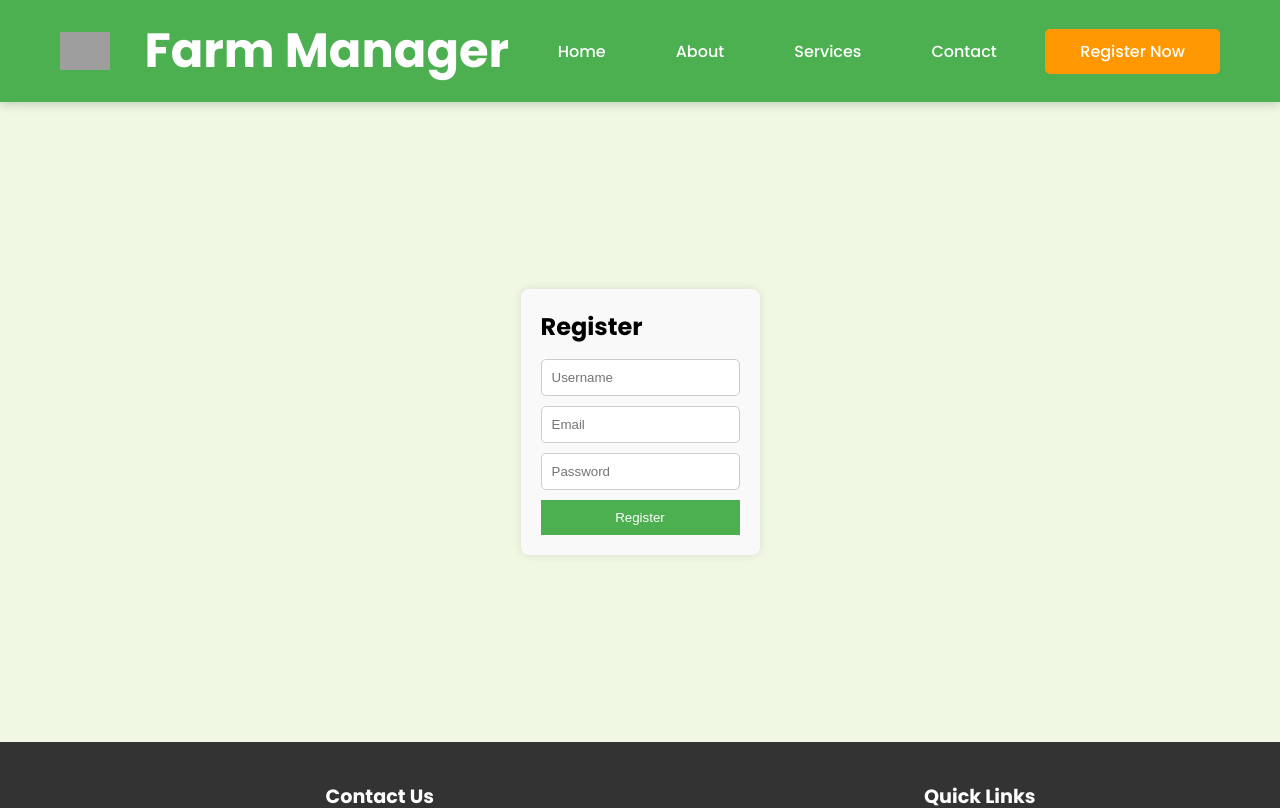
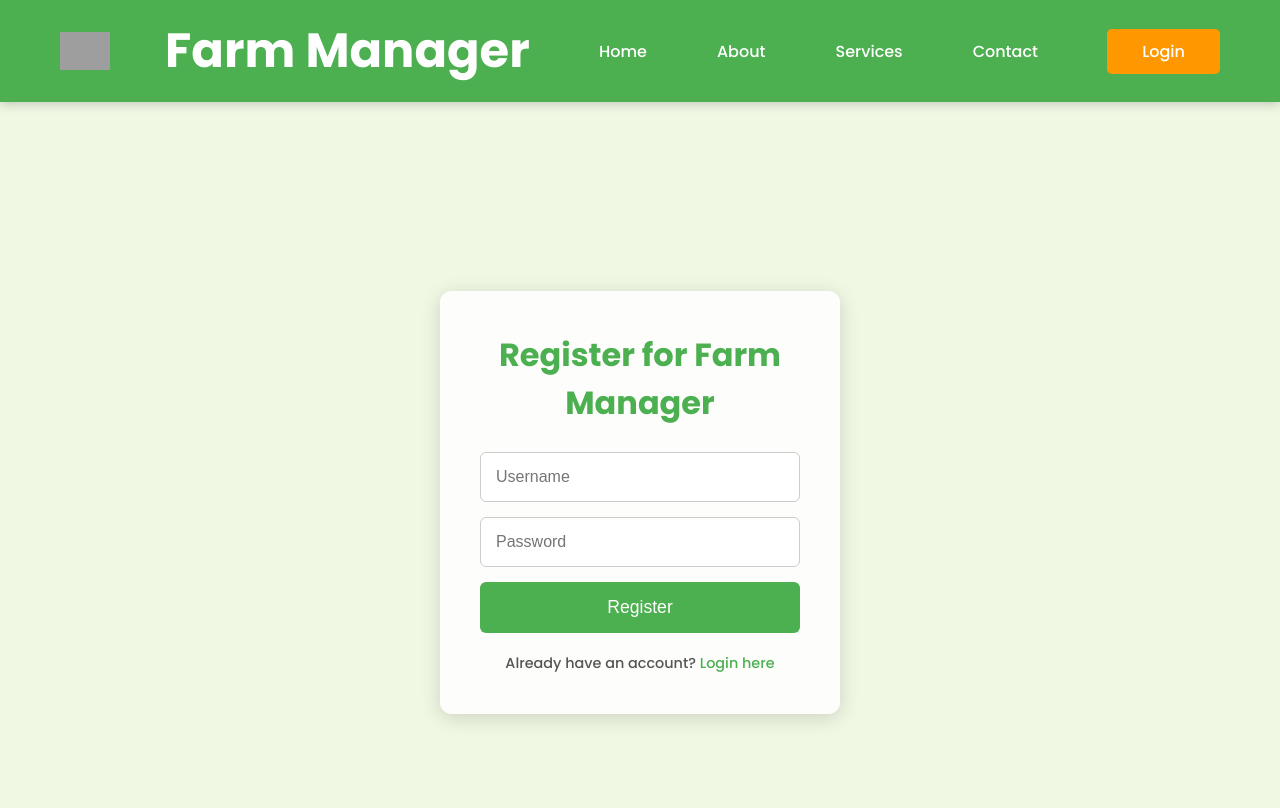
Before and after one commit to shubhamaher8/Farm-Manager, a React (Create React App) app: page /register in a window 1280 px wide. Shown: the top 808 px of the page. Built offline with nearby package versions, Linux system fonts and the light colour scheme; grey boxes are pictures that could not be loaded.

Commit message:
Changed the header and improved the login and register

```diff
--- a/src/components/Header.js
+++ b/src/components/Header.js
@@ -32,7 +32,7 @@ function Header() {
 
         {/* Call-to-Action Button */}
         <div className="cta-button">
-          <a href="/register" className="btn">Register Now</a>
+          <a href="/Login" className="btn">Login</a>
         </div>
       </div>
     </header>
--- a/src/components/Login.js
+++ b/src/components/Login.js
@@ -1,5 +1,6 @@
 // src/components/Login.js
 import React, { useState } from 'react';
+import { Link } from 'react-router-dom'; // Import Link to navigate between pages
 import '../styles/Login.css';
 
 function Login() {
@@ -31,6 +32,11 @@ function Login() {
           />
           <button type="submit" className="login-button">Login</button>
           <a href="#" className="forgot-password">Forgot Password?</a>
+
+          {/* Link to Register Page */}
+          <p className="register-link">
+            Don't have an account? <Link to="/register">Register here</Link>
+          </p>
         </form>
       </div>
     </div>
--- a/src/components/Register.js
+++ b/src/components/Register.js
@@ -1,10 +1,10 @@
 // src/components/Register.js
 import React, { useState } from 'react';
+import { Link } from 'react-router-dom'; // Import Link
 import '../styles/Register.css';
 
 function Register() {
   const [username, setUsername] = useState('');
-  const [email, setEmail] = useState('');
   const [password, setPassword] = useState('');
 
   const handleRegister = (e) => {
@@ -15,8 +15,9 @@ function Register() {
 
   return (
     <div className="register-page">
+      <div className="register-container">
         <form className="register-form" onSubmit={handleRegister}>
-        <h2>Register</h2>
+          <h2>Register for Farm Manager</h2>
           <input
             type="text"
             placeholder="Username"
@@ -24,19 +25,19 @@ function Register() {
             onChange={(e) => setUsername(e.target.value)}
           />
           <input
-          type="email"
-          placeholder="Email"
-          value={email}
-          onChange={(e) => setEmail(e.target.value)}
-        />
-        <input
             type="password"
             placeholder="Password"
             value={password}
             onChange={(e) => setPassword(e.target.value)}
           />
-        <button type="submit">Register</button>
+          <button type="submit" className="register-button">Register</button>
+
+          {/* Link to Login Page */}
+          <p className="login-link">
+            Already have an account? <Link to="/login">Login here</Link>
+          </p>
         </form>
+      </div>
     </div>
   );
 }
--- a/src/styles/Register.css
+++ b/src/styles/Register.css
@@ -1,39 +1,63 @@
+/* src/styles/Register.css */
 .register-page {
   display: flex;
   justify-content: center;
   align-items: center;
-    height: 80vh;
+  height: 100vh;
+  background-color: #f0f8e4; /* Light farm-related background */
 }
 
-  .register-form {
-    background-color: #f9f9f9;
-    padding: 20px;
-    border-radius: 8px;
-    box-shadow: 0 0 10px rgba(0, 0, 0, 0.1);
+.register-container {
+  background-color: rgba(255, 255, 255, 0.9); /* Transparent white background similar to login */
+  padding: 40px; /* Increased padding */
+  border-radius: 12px; /* Slightly larger border radius */
+  box-shadow: 0 4px 20px rgba(0, 0, 0, 0.15); /* More pronounced shadow */
+  width: 400px; /* Increased width */
+  text-align: center;
 }
 
 .register-form h2 {
-    margin-bottom: 15px;
+  margin-bottom: 25px; /* Increased margin */
+  font-size: 2rem; /* Larger font size */
+  color: #4CAF50;
 }
 
 .register-form input {
-    display: block;
   width: 100%;
-    margin-bottom: 10px;
-    padding: 10px;
+  padding: 15px; /* Increased padding */
+  margin-bottom: 15px; /* Increased margin */
   border: 1px solid #ccc;
-    border-radius: 5px;
+  border-radius: 6px; /* Slightly larger border radius */
+  font-size: 1rem; /* Added font size for inputs */
 }
 
-  .register-form button {
-    padding: 10px;
+.register-button {
   width: 100%;
+  padding: 15px; /* Increased padding */
   background-color: #4CAF50;
   border: none;
   color: white;
+  font-size: 1.1rem; /* Increased font size */
+  border-radius: 6px; /* Slightly larger border radius */
   cursor: pointer;
+  transition: background-color 0.3s;
 }
 
-  .register-form button:hover {
+.register-button:hover {
   background-color: #45a049;
 }
+
+.login-link {
+  margin-top: 20px; /* Increased margin */
+  color: #555;
+  font-size: 0.9rem; /* Added font size for link */
+}
+
+.login-link a {
+  color: #4CAF50;
+  text-decoration: none;
+}
+
+.login-link a:hover {
+  text-decoration: underline;
+}
```
Lines whose indentation alone changed are shown as unchanged.
